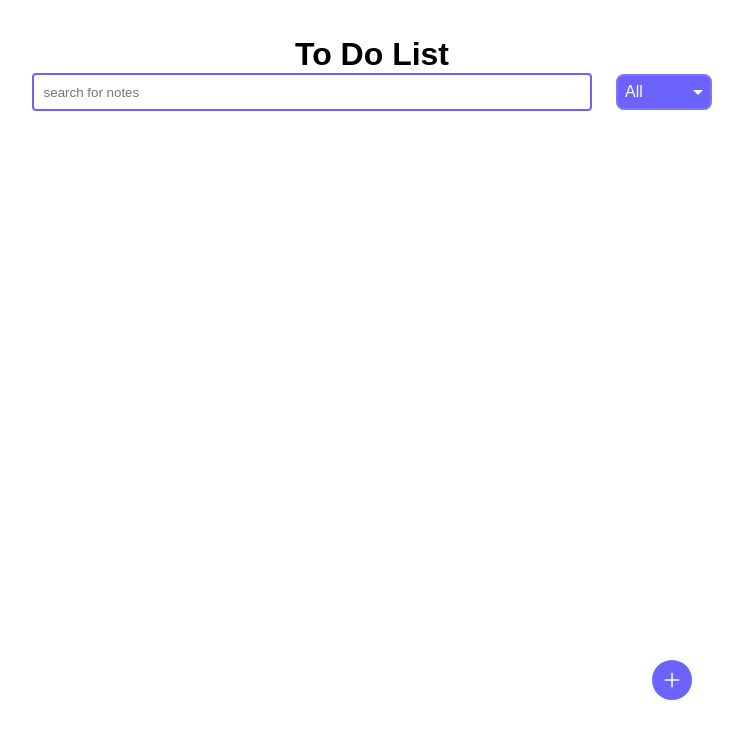
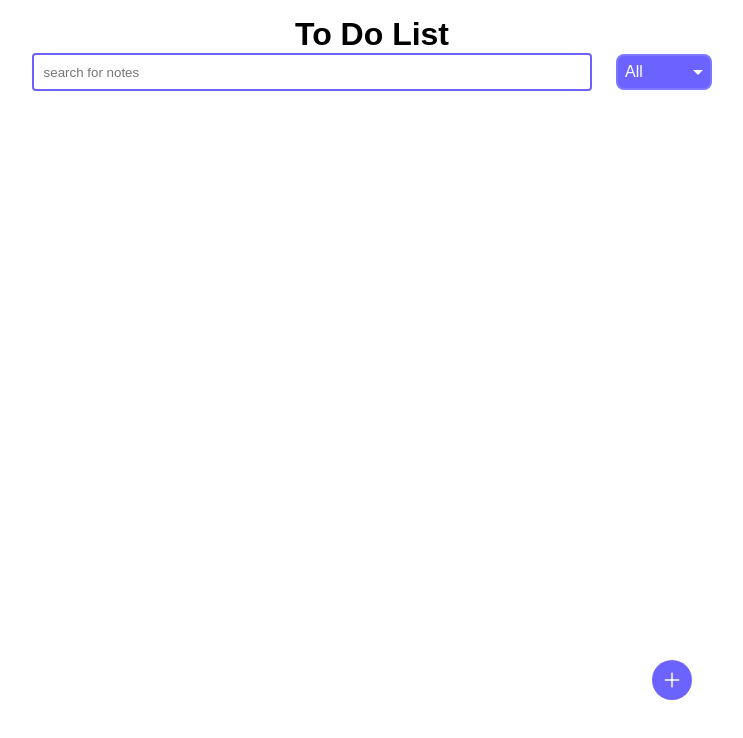
Before and after one commit to sifenfisaha/to-do-app, a plain HTML site: page index.html in a window 1280 px wide. Shown: the whole page, without its empty margins (268-1011 px from the left). Drawn offline with nearby package versions, Linux system fonts and the light colour scheme.

Commit message:
f this thing

```diff
--- a/style.css
+++ b/style.css
@@ -10,7 +10,7 @@ body {
   max-width: 720px;
   min-height: 100vh;
   margin: 0 auto;
-  padding: 20px 20px;
+  padding: 0 20px;
   position: relative;
 }
 .heading {
```
